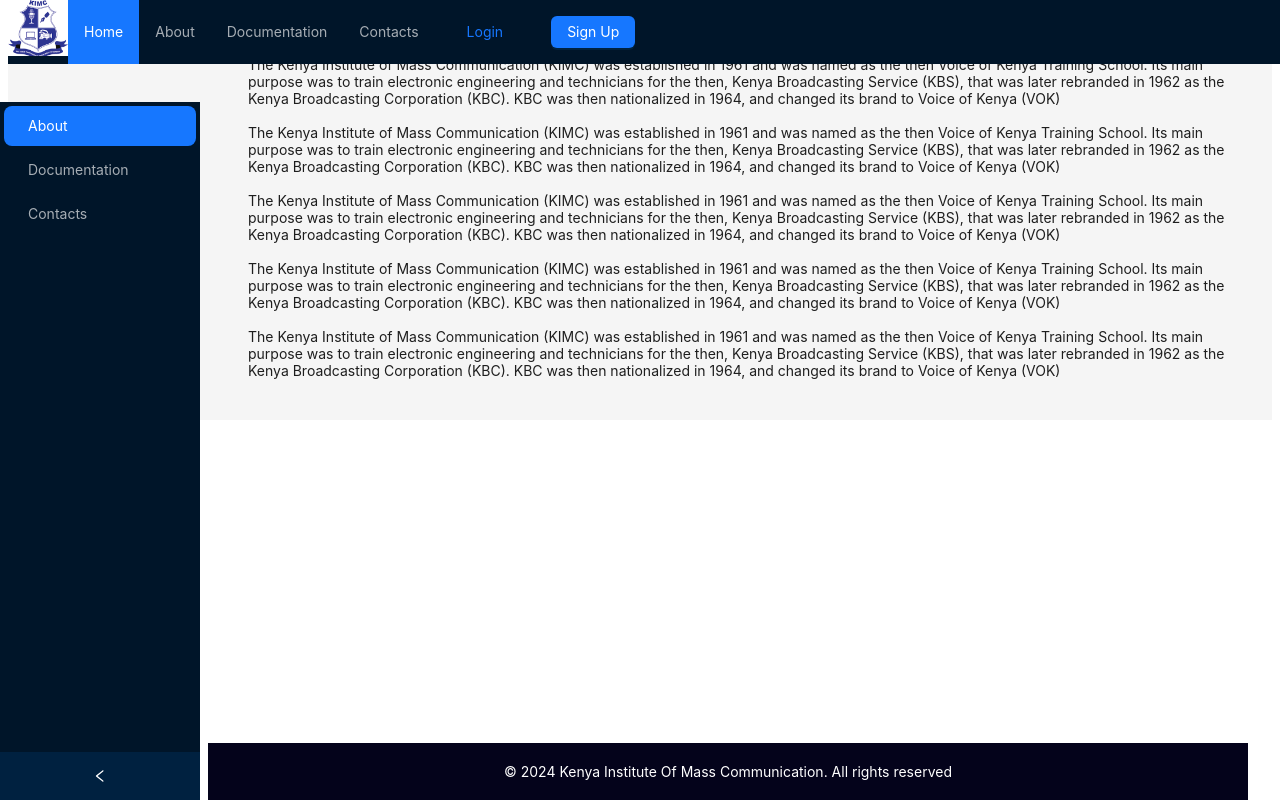
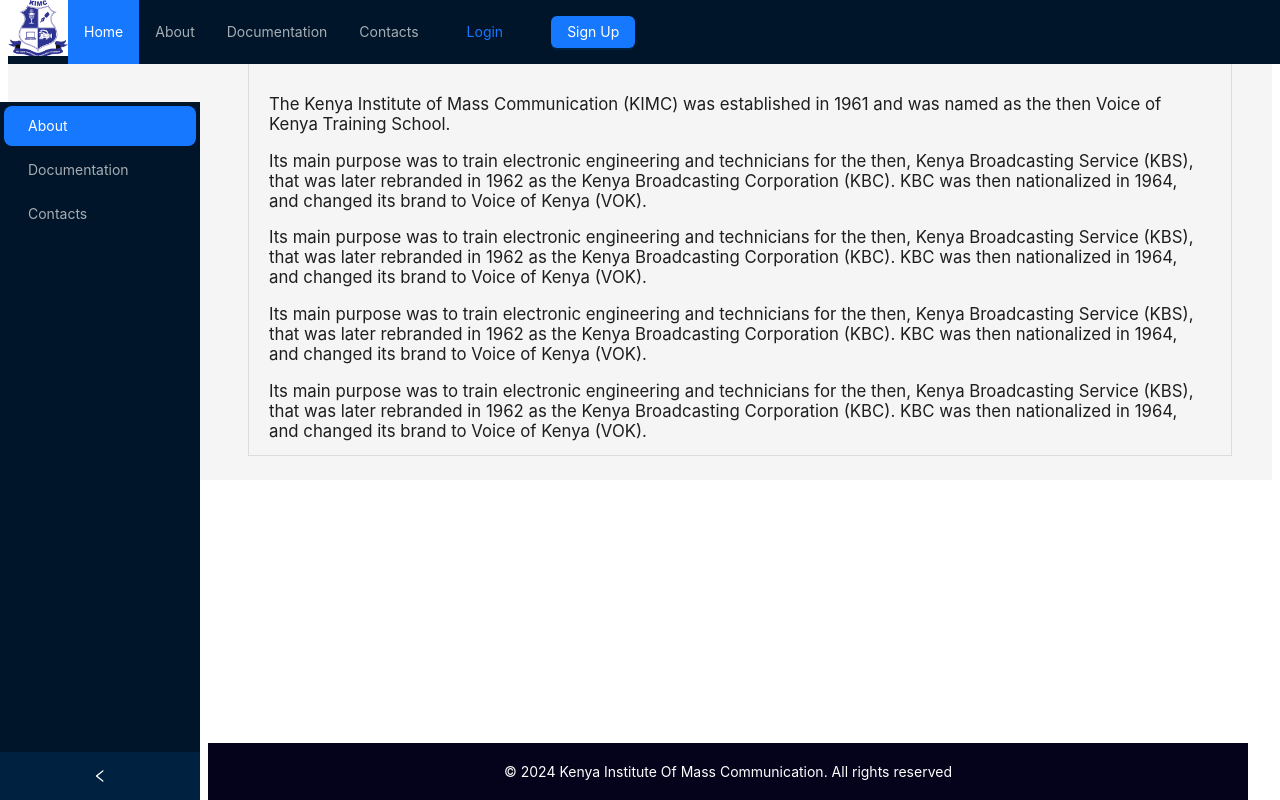
Before and after one commit to Yes-said/kimcexamresults, a React (Vite) app: page /documentation in a window 1280 px wide. Built offline with nearby package versions, Linux system fonts and the light colour scheme.

Commit message:
topnav,pages files updated

```diff
--- a/src/Components/Pages/About.jsx
+++ b/src/Components/Pages/About.jsx
@@ -1,26 +1,46 @@
-import React from 'react'
+import React from 'react';
 
 const About = () => {
+  const containerStyle = {
+    maxWidth: '100%',
+    overflowX: 'hidden',
+    overflowY: 'auto',
+    padding: '20px',
+    boxSizing: 'border-box',
+  };
+
+  const contentStyle = {
+    maxWidth: '600px',
+    margin: '0 auto',
+    fontSize: '16px',
+    lineHeight: '1.6',
+  };
+
+  const responsiveContentStyle = {
+    '@media (max-width: 768px)': {
+      fontSize: '14px',
+    },
+  };
+
   return (
-    <div>
-        <div>
-      <b>School Name:</b>Kenya Institute Of Mass Communication<br/><br/>
-      <b>Address: </b>Kenya Institute of Mass Communication<br/>
-P.O. Box 42422 – 00100 Uholo Road,<br/>
-Off Mombasa Road
-Nairobi
-Nairobi Kenya<br/><br/>
-<b>Telephone:</b> +254-020-699 7000,. Cell: 0708 262 895<br/>
-<b>Email: </b> Info@kimc.ac.ke<br/>
-<b>Website:  </b>http://www.kimc.ac.ke<br/><br/><br/>
-<b>Administrator Contacts</b><br/><br/>
-<b>Name  :</b> Said Bob Hassan<br/>
-<b>Phone : </b>0769716787<br/>
-<b>Email :</b> bobsai358@gmail.com
+    <div style={containerStyle}>
+      <div style={{ ...contentStyle, ...responsiveContentStyle }}>
+        <b>School Name:</b> Kenya Institute Of Mass Communication<br/><br/>
+        <b>Address:</b> Kenya Institute of Mass Communication<br/>
+        P.O. Box 42422 – 00100 Uholo Road,<br/>
+        Off Mombasa Road<br/>
+        Nairobi, Kenya<br/><br/>
+        <b>Telephone:</b> +254-020-699 7000, Cell: 0708 262 895<br/>
+        <b>Email:</b> info@kimc.ac.ke<br/>
+        <b>Website:</b> <a href="http://www.kimc.ac.ke" target="_blank" rel="noopener noreferrer">http://www.kimc.ac.ke</a><br/><br/>
+        <b>Administrator Contacts</b><br/><br/>
+        <b>Name:</b> Said Bob Hassan<br/>
+        <b>Phone:</b> 0769716787<br/>
+        <b>Email:</b> bobsaid358@gmail.com
 
-</div>
-        </div>
-  )
-}
+      </div>
+    </div>
+  );
+};
 
-export default About
+export default About;
--- a/src/Components/Pages/Contacts.jsx
+++ b/src/Components/Pages/Contacts.jsx
@@ -1,9 +1,95 @@
-import React from 'react'
+import React from 'react';
 
 const Contacts = () => {
+  const containerStyle = {
+    maxWidth: '800px',
+    margin: '0 auto',
+    padding: '20px',
+    overflowY: 'auto', // Enable vertical scrolling
+    maxHeight: 'calc(100vh - 100px)', // Set maximum height for scrolling
+    fontSize: '16px'
+  };
+
+  const headingStyle = {
+    marginTop: '20px'
+  };
+
+  const paragraphStyle = {
+    marginBottom: '10px'
+  };
+
+  const strongStyle = {
+    fontWeight: 'bold'
+  };
+
   return (
-    <div>Contacts</div>
-  )
-}
+    <div style={containerStyle}>
+      <div>
+        <h2 style={headingStyle}>Contact Form</h2>
+        <p style={paragraphStyle}>
+          Provide a contact form that allows users to fill out their name, email address, subject, and message.
+          This form should be easy to use and submit.
+        </p>
 
-export default Contacts
+        <h2 style={headingStyle}>Contact Information</h2>
+        <p style={paragraphStyle}>
+          <strong style={strongStyle}>Email Address:</strong> support@resultsystem.com
+        </p>
+        <p style={paragraphStyle}>
+          <strong style={strongStyle}>Phone Number:</strong> +1234567890
+        </p>
+        <p style={paragraphStyle}>
+          <strong style={strongStyle}>Office Address:</strong> 123 Main Street, City, Country
+        </p>
+        <p style={paragraphStyle}>
+          <strong style={strongStyle}>Support Hours:</strong> Monday to Friday, 9 AM to 5 PM
+        </p>
+
+        <h2 style={headingStyle}>Social Media Links</h2>
+        <p style={paragraphStyle}>
+          <strong style={strongStyle}>Twitter:</strong> <a href="https://twitter.com/resultsystem">@resultsystem</a>
+        </p>
+        <p style={paragraphStyle}>
+          <strong style={strongStyle}>Facebook:</strong> <a href="https://facebook.com/resultsystem">resultsystem</a>
+        </p>
+
+        <h2 style={headingStyle}>FAQ Section</h2>
+        <p style={paragraphStyle}>
+          Include a list of frequently asked questions (FAQs) to help users find answers quickly.
+        </p>
+
+        <h2 style={headingStyle}>Technical Support</h2>
+        <p style={paragraphStyle}>
+          For technical issues, contact IT at <strong style={strongStyle}>techsupport@resultsystem.com</strong>.
+        </p>
+
+        <h2 style={headingStyle}>Feedback Option</h2>
+        <p style={paragraphStyle}>
+          Submit feedback or suggestions to help improve the system.
+        </p>
+
+        <h2 style={headingStyle}>Response Time</h2>
+        <p style={paragraphStyle}>
+          We typically respond to inquiries within 24-48 hours.
+        </p>
+
+        <h2 style={headingStyle}>Privacy Policy</h2>
+        <p style={paragraphStyle}>
+          <a href="/privacy-policy">Privacy Policy</a>
+        </p>
+
+        <h2 style={headingStyle}>Emergency Contact</h2>
+        <p style={paragraphStyle}>
+          In case of emergencies, dial 911.
+        </p>
+
+        <h2 style={headingStyle}>Additional Notes</h2>
+        <p style={paragraphStyle}>
+          Include any other relevant information or instructions for users.
+        </p>
+      </div>
+    </div>
+  );
+};
+
+export default Contacts;
--- a/src/Components/Pages/Documentation.jsx
+++ b/src/Components/Pages/Documentation.jsx
@@ -1,75 +1,98 @@
-import React from 'react'
+import React from 'react';
 
 const Documentation = () => {
+  const containerStyles = {
+    maxHeight: '400px', // Set a maximum height for the container
+    overflowY: 'auto', // Enable vertical scrolling when content exceeds container height
+    padding: '20px', // Add padding for spacing
+    border: '1px solid #ddd', // Add a border for visual separation
+  };
+
+  const contentStyles = {
+    // Optional styling for the content
+  };
+
   return (
-    <div>
-        <div>
-The Kenya Institute of Mass Communication (KIMC) was established
-in 1961 and was named as the then Voice of Kenya Training School.
+    <div style={containerStyles}>
+      <div style={contentStyles}>
+        <p style={{ fontSize: '1.2em' }}>
+          The Kenya Institute of Mass Communication (KIMC) was established in 1961 and was named as
+          the then Voice of Kenya Training School.
+        </p>
+        <p style={{ fontSize: '1.2em' }}>
+          Its main purpose was to train electronic engineering and technicians for the then, Kenya
+          Broadcasting Service (KBS), that was later rebranded in 1962 as the Kenya Broadcasting
+          Corporation (KBC). KBC was then nationalized in 1964, and changed its brand to Voice of
+          Kenya (VOK).
+        </p>
 
-Its main purpose was to train electronic engineering and technicians
+        <p style={{ fontSize: '1.2em' }}>
+          Its main purpose was to train electronic engineering and technicians for the then, Kenya
+          Broadcasting Service (KBS), that was later rebranded in 1962 as the Kenya Broadcasting
+          Corporation (KBC). KBC was then nationalized in 1964, and changed its brand to Voice of
+          Kenya (VOK).
+        </p>
 
+        <p style={{ fontSize: '1.2em' }}>
+          Its main purpose was to train electronic engineering and technicians for the then, Kenya
+          Broadcasting Service (KBS), that was later rebranded in 1962 as the Kenya Broadcasting
+          Corporation (KBC). KBC was then nationalized in 1964, and changed its brand to Voice of
+          Kenya (VOK).
+        </p>
+        <p style={{ fontSize: '1.2em' }}>
+          Its main purpose was to train electronic engineering and technicians for the then, Kenya
+          Broadcasting Service (KBS), that was later rebranded in 1962 as the Kenya Broadcasting
+          Corporation (KBC). KBC was then nationalized in 1964, and changed its brand to Voice of
+          Kenya (VOK).
+        </p>
 
- for the then, Kenya Broadcasting Service (KBS), that was later rebranded
- in 1962 as the Kenya Broadcasting Corporation (KBC). KBC was then nationalized
- in 1964, and changed its brand to Voice of Kenya (VOK)
-</div>
+        <p style={{ fontSize: '1.2em' }}>
+          Its main purpose was to train electronic engineering and technicians for the then, Kenya
+          Broadcasting Service (KBS), that was later rebranded in 1962 as the Kenya Broadcasting
+          Corporation (KBC). KBC was then nationalized in 1964, and changed its brand to Voice of
+          Kenya (VOK).
+        </p>
 
-   <br/>
-        <div>
-The Kenya Institute of Mass Communication (KIMC) was established
-in 1961 and was named as the then Voice of Kenya Training School.
+        <p style={{ fontSize: '1.2em' }}>
+          The Kenya Institute of Mass Communication (KIMC) was established in 1961 and was named as
+          the then Voice of Kenya Training School.
+        </p>
+        <p style={{ fontSize: '1.2em' }}>
+          Its main purpose was to train electronic engineering and technicians for the then, Kenya
+          Broadcasting Service (KBS), that was later rebranded in 1962 as the Kenya Broadcasting
+          Corporation (KBC). KBC was then nationalized in 1964, and changed its brand to Voice of
+          Kenya (VOK).
+        </p>
 
-Its main purpose was to train electronic engineering and technicians
+        <p style={{ fontSize: '1.2em' }}>
+          Its main purpose was to train electronic engineering and technicians for the then, Kenya
+          Broadcasting Service (KBS), that was later rebranded in 1962 as the Kenya Broadcasting
+          Corporation (KBC). KBC was then nationalized in 1964, and changed its brand to Voice of
+          Kenya (VOK).
+        </p>
 
+        <p style={{ fontSize: '1.2em' }}>
+          Its main purpose was to train electronic engineering and technicians for the then, Kenya
+          Broadcasting Service (KBS), that was later rebranded in 1962 as the Kenya Broadcasting
+          Corporation (KBC). KBC was then nationalized in 1964, and changed its brand to Voice of
+          Kenya (VOK).
+        </p>
+        <p style={{ fontSize: '1.2em' }}>
+          Its main purpose was to train electronic engineering and technicians for the then, Kenya
+          Broadcasting Service (KBS), that was later rebranded in 1962 as the Kenya Broadcasting
+          Corporation (KBC). KBC was then nationalized in 1964, and changed its brand to Voice of
+          Kenya (VOK).
+        </p>
 
- for the then, Kenya Broadcasting Service (KBS), that was later rebranded
- in 1962 as the Kenya Broadcasting Corporation (KBC). KBC was then nationalized
- in 1964, and changed its brand to Voice of Kenya (VOK)
-</div>
+        <p style={{ fontSize: '1.2em' }}>
+          Its main purpose was to train electronic engineering and technicians for the then, Kenya
+          Broadcasting Service (KBS), that was later rebranded in 1962 as the Kenya Broadcasting
+          Corporation (KBC). KBC was then nationalized in 1964, and changed its brand to Voice of
+          Kenya (VOK).
+        </p>
+      </div>
+    </div>
+  );
+};
 
-   <br/>
-        <div>
-The Kenya Institute of Mass Communication (KIMC) was established
-in 1961 and was named as the then Voice of Kenya Training School.
-
-Its main purpose was to train electronic engineering and technicians
-
-
- for the then, Kenya Broadcasting Service (KBS), that was later rebranded
- in 1962 as the Kenya Broadcasting Corporation (KBC). KBC was then nationalized
- in 1964, and changed its brand to Voice of Kenya (VOK)
-</div>
-
-   <br/>
-
-<div>
-The Kenya Institute of Mass Communication (KIMC) was established
-in 1961 and was named as the then Voice of Kenya Training School.
-
-Its main purpose was to train electronic engineering and technicians
-
-
- for the then, Kenya Broadcasting Service (KBS), that was later rebranded
- in 1962 as the Kenya Broadcasting Corporation (KBC). KBC was then nationalized
- in 1964, and changed its brand to Voice of Kenya (VOK)
-</div>
-
-   <br/>
-<div>
-The Kenya Institute of Mass Communication (KIMC) was established
-in 1961 and was named as the then Voice of Kenya Training School.
-
-Its main purpose was to train electronic engineering and technicians
-
-
- for the then, Kenya Broadcasting Service (KBS), that was later rebranded
- in 1962 as the Kenya Broadcasting Corporation (KBC). KBC was then nationalized
- in 1964, and changed its brand to Voice of Kenya (VOK)
-</div>
-<br/>
-    </div>
-  )
-}
-
-export default Documentation
+export default Documentation;
```
Also changed, not shown: src/Components/Pages/Home.jsx (+33 -5 lines).
